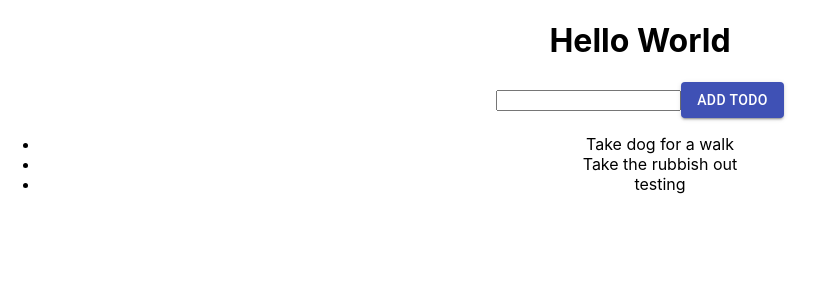
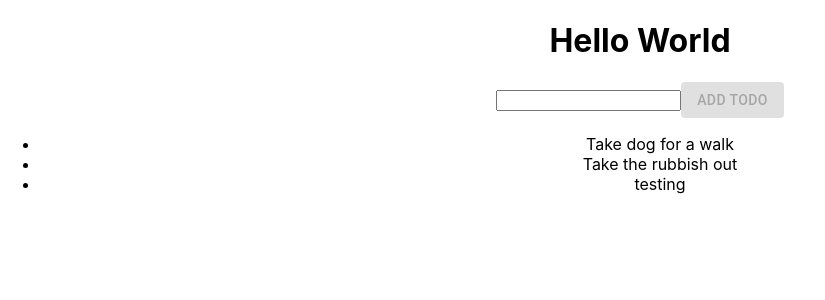
Before and after one commit to farhandzakyarvianto/TODO-React, a React (Create React App) app: page / in a window 1280 px wide. Shown: the top 300 px of the page, without its empty margins (0-825 px from the left). Built offline with nearby package versions, Linux system fonts and the light colour scheme.

Commit message:
disable button when input empty

```diff
--- a/src/App.js
+++ b/src/App.js
@@ -20,7 +20,7 @@ function App() {
       <h1>Hello World </h1>
       <form>
         <input value={input} onChange={event => setInput(event.target.value)} />
-        <Button type="submit" onClick={addTodo} variant="contained" color="primary" >Add Todo</Button>
+        <Button disabled={!input} type="submit" onClick={addTodo} variant="contained" color="primary" >Add Todo</Button>
       </form>
       <ul>
         {todos.map(todo => (
```
